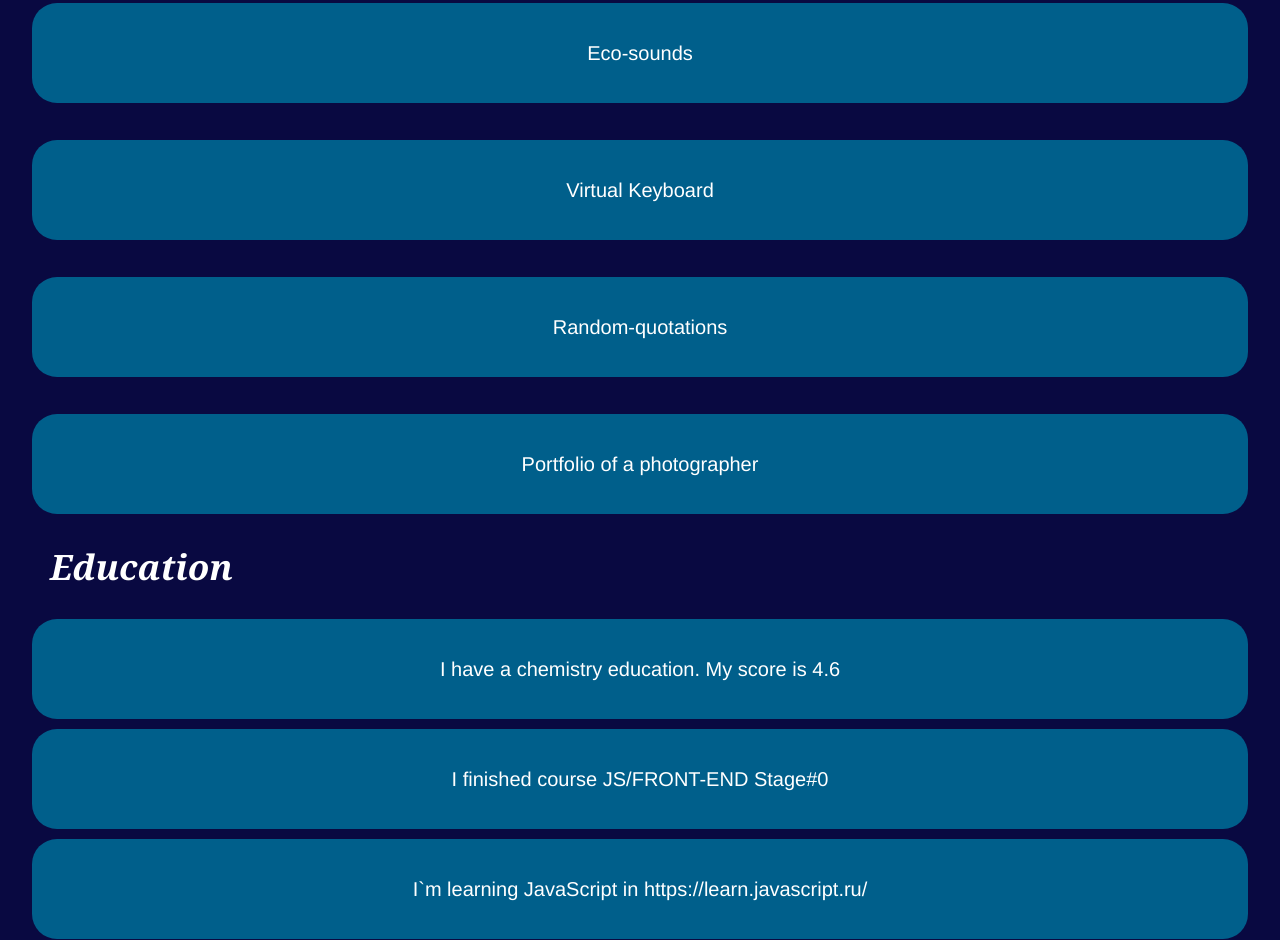
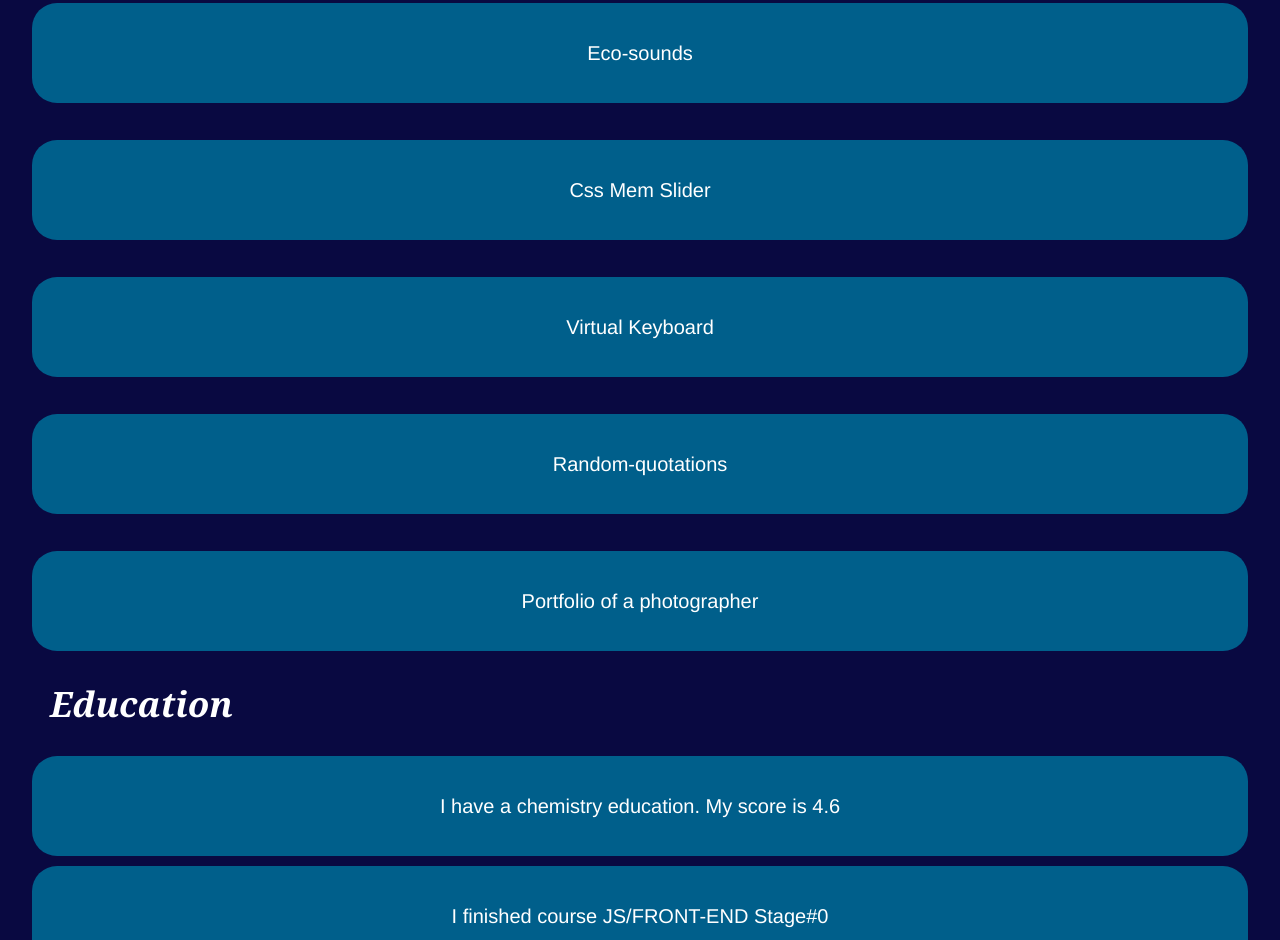
Before and after one commit to Al-r40/rsschool-cv, a plain HTML site: page cv/index.html in a window 1280 px wide. Shown: the part 2346-3286 px from the top of the page. Drawn offline with Linux system fonts and the light colour scheme.

Commit message:
feat: index.html

```diff
--- a/cv/index.html
+++ b/cv/index.html
@@ -102,6 +102,7 @@
 		        <a href="https://rolling-scopes-school.github.io/al-r40-JSFE2022Q1/shelter/pages/main/" class="ed">Shelter</a><br>
 		        <a href="https://rolling-scopes-school.github.io/al-r40-JSFE2022Q1/js30-3/" class="ed">Tic-tac-toe</a><br>
                 <a href="https://rolling-scopes-school.github.io/al-r40-JSFEPRESCHOOL/js30-1/index.html" class="ed">Eco-sounds</a><br>
+		        <a href="https://al-r40.github.io/cssMemSlider/cssMemSlider/" class="ed">Css Mem Slider</a><br>
 		        <a href="https://al-r40.github.io/RSSVirtualKeyboard/RSSVirtualKeyboard//" class="ed"> Virtual Keyboard</a><br>
                 <a href="https://rolling-scopes-school.github.io/al-r40-JSFEPRESCHOOL/js30-2/index_ru.html" class="ed">Random-quotations</a><br>
                 <a href="https://rolling-scopes-school.github.io/al-r40-JSFEPRESCHOOL/portfolio/" class="ed">Portfolio of a photographer</a>
```
